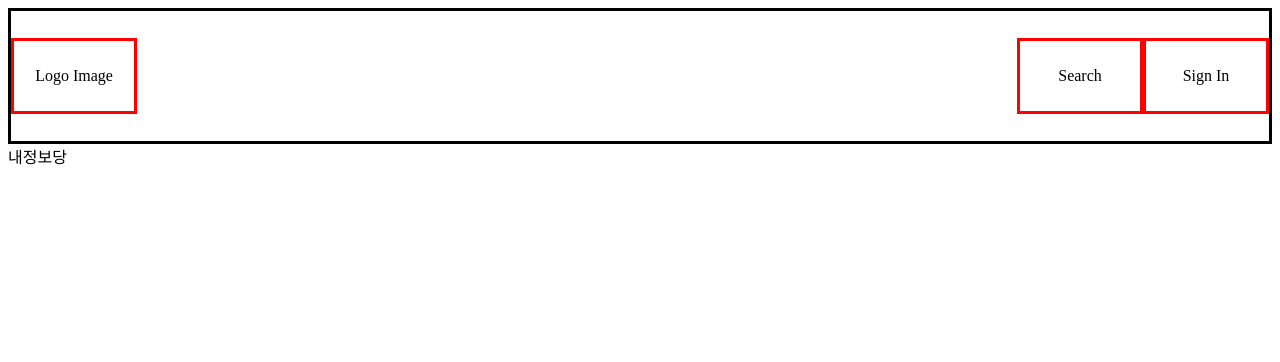
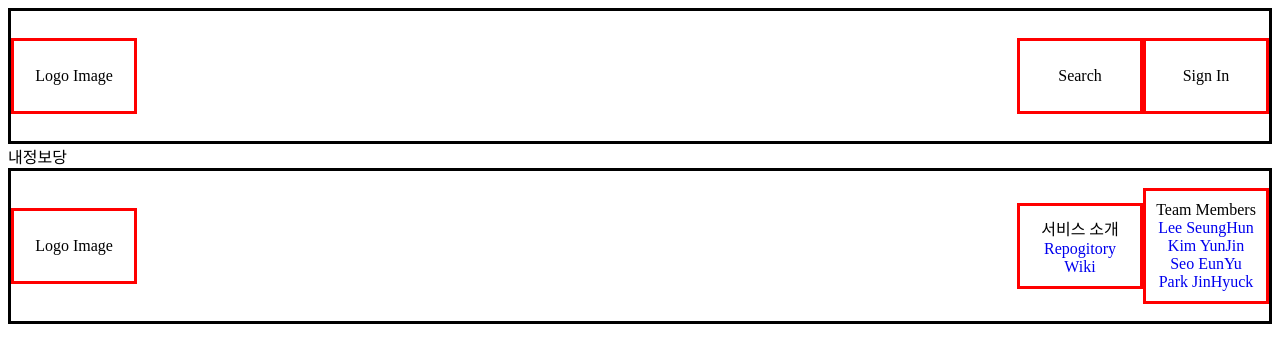
Before and after one commit to codestates/CMUSICAL, a React app in the folder client/: page /myinfo in a window 1280 px wide. Shown: the top 362 px of the page. Built offline with nearby package versions, Linux system fonts and the light colour scheme.

Commit message:
Feat: Create Footer / Add Footer 풋터 layout 구성하고 기능 구현함 각각 맞는 곳으로 새창 띄워서 열기

```diff
--- a/client/src/App.js
+++ b/client/src/App.js
@@ -26,7 +26,7 @@ export default function APP() {
   return (
     <Routes>
       <Route path="/" element={<Main isLogin={isLogin} loginHandler={loginHandler} logoutHandler={logoutHandler} />} />
-      <Route path="/favorites" element={<MyFavorites isLogin={isLogin} logoutHandler={logoutHandler} />} />
+      <Route path="/favorites" element={<MyFavorites isLogin={isLogin} loginHandler={loginHandler} logoutHandler={logoutHandler} />} />
       <Route path="myinfo" element={<MyInfo isLogin={isLogin} logoutHandler={logoutHandler} />} />
     </Routes>
   );
--- a/client/src/components/Footer.js
+++ b/client/src/components/Footer.js
@@ -0,0 +1,70 @@
+import React from 'react';
+import { Logo } from './Logo';
+import styled from 'styled-components';
+
+export const Container = styled.div`
+  display: flex;
+  width: auto;
+  min-height: 150px;
+  border: 3px solid;
+  align-items: center;
+  justify-content: center;
+  flex-wrap: wrap;
+  position: relative;
+
+  > .box {
+    display: flex;
+    flex: none;
+    width: 100px;
+    height: auto;
+    border: 3px solid red;
+    align-items: center;
+    justify-content: center;
+    padding: 10px;
+    flex-wrap: wrap;
+  }
+
+  > .logo {
+    margin-right: auto;
+  }
+`;
+
+const Span = styled.span``;
+
+const Anchor = styled(Span.withComponent('a'))`
+  text-decoration: none;
+`;
+
+export const Footer = () => {
+  return (
+    <Container>
+      <div className="box logo">
+        <Logo />
+      </div>
+      <div className="box">
+        서비스 소개
+        <Anchor href="https://github.com/codestates/cmusical" target="_blank">
+          Repogitory
+        </Anchor>
+        <Anchor href="https://github.com/codestates/CMUSICAL/wiki" target="_blank">
+          Wiki
+        </Anchor>
+      </div>
+      <div className="box">
+        Team Members
+        <Anchor href="https://github.com/shleecloud" target="_blank">
+          Lee SeungHun
+        </Anchor>
+        <Anchor href="https://github.com/yunjink" target="_blank">
+          Kim YunJin
+        </Anchor>
+        <Anchor href="https://github.com/EUNYUSEO" target="_blank">
+          Seo EunYu
+        </Anchor>
+        <Anchor href="https://github.com/hyucki" target="_blank">
+          Park JinHyuck
+        </Anchor>
+      </div>
+    </Container>
+  );
+};
--- a/client/src/components/Navigation.js
+++ b/client/src/components/Navigation.js
@@ -53,7 +53,6 @@ export const Navigation = ({ isLogin, loginHandler, logoutHandler }) => {
   const [isHide, setHide] = useState(true);
 
   return (
-    <>
     <Container>
       <div className="box logo">
         <Logo />
@@ -86,6 +85,5 @@ export const Navigation = ({ isLogin, loginHandler, logoutHandler }) => {
         </div>
       </SubNavi>
     </Container>
-    </>
   );
 };
--- a/client/src/pages/Main.js
+++ b/client/src/pages/Main.js
@@ -1,5 +1,6 @@
 import React from 'react';
 import { Navigation } from '../components/Navigation';
+import { Footer } from '../components/Footer';
 
 export default function Main({ isLogin, loginHandler, logoutHandler }) {
   return (
@@ -8,7 +9,9 @@ export default function Main({ isLogin, loginHandler, logoutHandler }) {
         <Navigation isLogin={isLogin} loginHandler={loginHandler} logoutHandler={logoutHandler} />
       </div>
       <div id="body">본문이당</div>
-      <div id="footer"></div>
+      <div id="footer">
+        <Footer />
+      </div>
     </div>
   );
 }
--- a/client/src/pages/MyFavorites.js
+++ b/client/src/pages/MyFavorites.js
@@ -1,5 +1,6 @@
 import React from 'react';
 import { Navigation } from '../components/Navigation';
+import { Footer } from '../components/Footer';
 
 export default function MyFavorites({ isLogin, logoutHandler }) {
   return (
@@ -8,7 +9,9 @@ export default function MyFavorites({ isLogin, logoutHandler }) {
         <Navigation isLogin={isLogin} logoutHandler={logoutHandler} />
       </div>
       <div id="body">즐겨찾기당</div>
-      <div id="footer"></div>
+      <div id="footer">
+        <Footer />
+      </div>
     </div>
   );
 }
--- a/client/src/pages/MyInfo.js
+++ b/client/src/pages/MyInfo.js
@@ -1,14 +1,17 @@
 import React from 'react';
 import { Navigation } from '../components/Navigation';
+import { Footer } from '../components/Footer';
 
-export default function MyInfo({ isLogin, logoutHandler }) {
+export default function MyInfo({ isLogin, loginHandler, logoutHandler }) {
   return (
     <div id="container">
       <div id="header">
-        <Navigation isLogin={isLogin} logoutHandler={logoutHandler} />
+        <Navigation isLogin={isLogin} loginHandler={loginHandler} logoutHandler={logoutHandler} />
       </div>
       <div id="body">내정보당</div>
-      <div id="footer"></div>
+      <div id="footer">
+        <Footer />
+      </div>
     </div>
   );
 }
```
Lines whose indentation alone changed are shown as unchanged.
